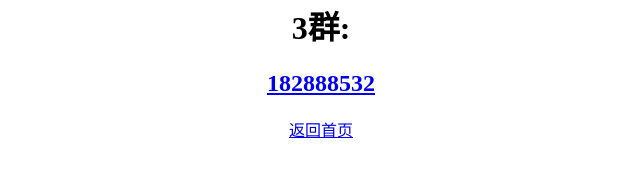
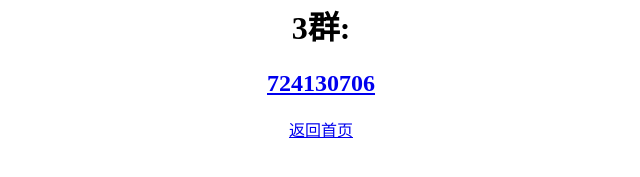
Before and after one commit to sskft/sskft.github.io, a plain HTML site: page qqgroup.html in a window 1280 px wide. Shown: the part 251-428 px from the top of the page, 319-959 px from the left. Drawn offline with Linux system fonts and the light colour scheme.

Commit message:
Update qqgroup.html

```diff
--- a/qqgroup.html
+++ b/qqgroup.html
@@ -14,7 +14,7 @@
 		<h1><b>2&#x7FA4;:</b></h1>
 		<h2><a href="https://jq.qq.com/?_wv=1027&k=5SMncwi" rel="nofollow" target="_blank" >780846679</a></h2>
 		<h1><b>3&#x7FA4;:</b></h1>
-		<h2><a href="https://jq.qq.com/?_wv=1027&k=5Y64FGe" rel="nofollow" target="_blank" >182888532</a></h2>
+		<h2><a href="https://jq.qq.com/?_wv=1027&k=K4CtYUpM" rel="nofollow" target="_blank" >724130706</a></h2>
 	<footer class="footer new">
     <div class="b-div">
         <p>
```
